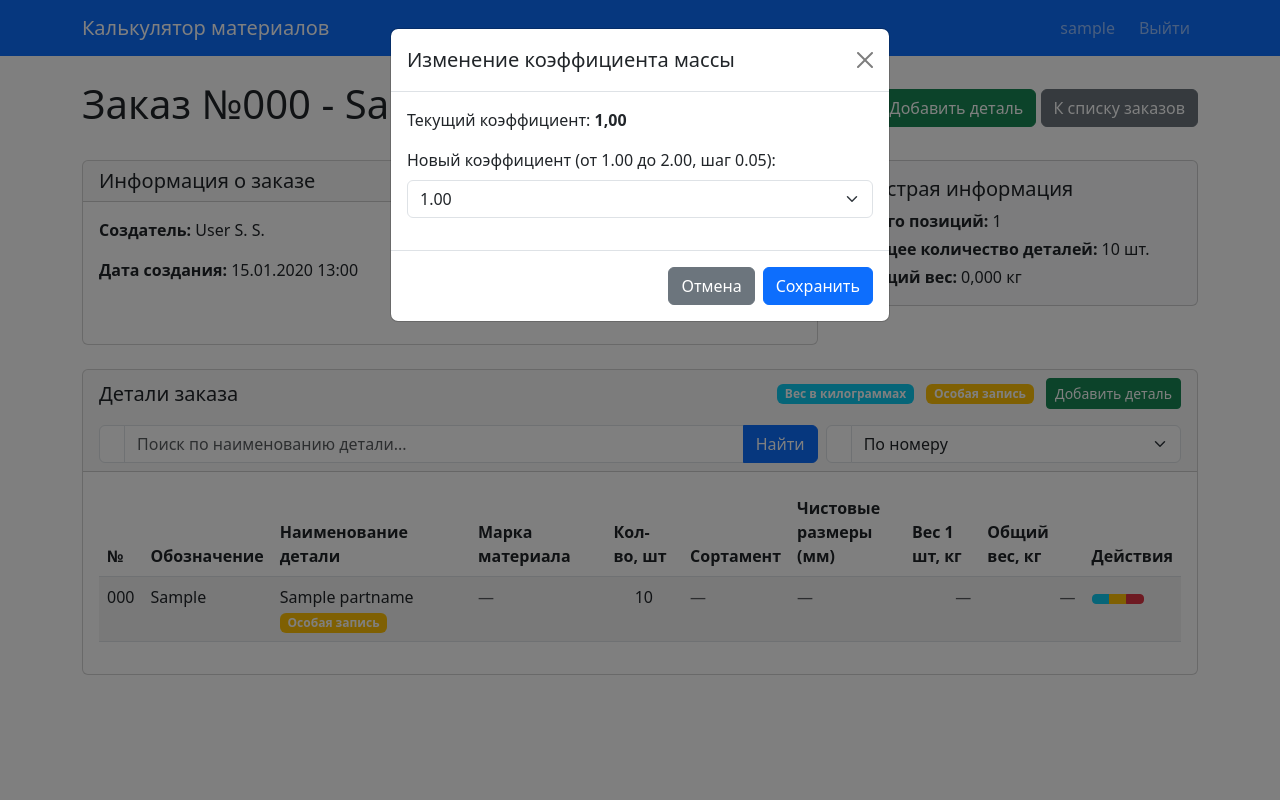
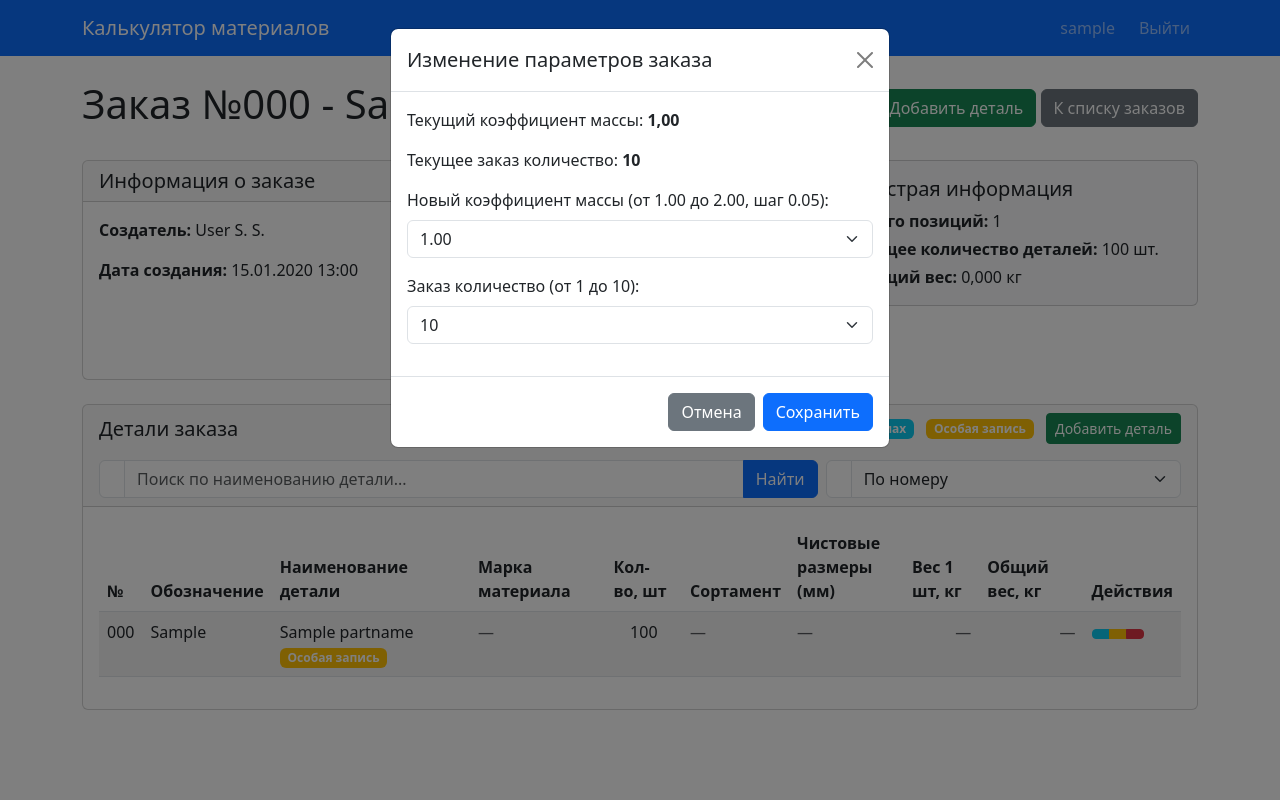
Before and after one commit to k1slee/production_calculator, a Django app: page /orders/1/ in a window 1280 px wide, after a click on "Изменить". Run offline with Django 4.2, Linux system fonts and the light colour scheme; a user stored in the database is signed in; tables that the repository leaves empty hold one stand-in row (values such as "Sample post").

Commit message:
Новое поле Заказ количество

```diff
--- a/calculator/templates/calculator/order_detail.html
+++ b/calculator/templates/calculator/order_detail.html
@@ -68,6 +68,10 @@
                         <div class="d-flex align-items-center">
                             <strong class="me-2">Коэффициент массы:</strong>
                             <span id="current-coefficient" class="badge bg-primary fs-6 me-2">{{ order.coefficient }}</span>
+                        </div>
+                        <div class="d-flex align-items-center mt-2">
+                            <strong class="me-2">Заказ количество:</strong>
+                            <span id="current-order-quantity" class="badge bg-info fs-6 me-2">{{ order.order_quantity }}</span>
                             <button type="button" class="btn btn-sm btn-outline-primary" data-bs-toggle="modal" data-bs-target="#coefficientModal">
                                 <i class="fas fa-edit"></i> Изменить
                             </button>
@@ -84,8 +88,8 @@
             <div class="card-body">
                 <h5 class="card-title">Быстрая информация</h5>
                 <p class="mb-1"><strong>Всего позиций:</strong> {{ items|length }}</p>
-                <p class="mb-1"><strong>Общее количество деталей:</strong> {{ order.total_items_count }} шт.</p>
-                <p class="mb-0"><strong>Общий вес:</strong> {{ order.total_weight|floatformat:3 }} кг</p>
+                <p class="mb-1"><strong>Общее количество деталей:</strong> <span id="total-items-count">{{ order.total_items_count }}</span> шт.</p>
+                <p class="mb-0"><strong>Общий вес:</strong> <span id="total-weight">{{ order.total_weight|floatformat:3 }}</span> кг</p>
             </div>
         </div>
     </div>
@@ -115,20 +119,21 @@
     </div>
 </div>
 
-<!-- Модальное окно для изменения коэффициента -->
+<!-- Модальное окно для изменения коэффициента массы и количества заказов -->
 <div class="modal fade" id="coefficientModal" tabindex="-1" aria-labelledby="coefficientModalLabel" aria-hidden="true">
     <div class="modal-dialog">
         <div class="modal-content">
             <div class="modal-header">
-                <h5 class="modal-title" id="coefficientModalLabel">Изменение коэффициента массы</h5>
+                <h5 class="modal-title" id="coefficientModalLabel">Изменение параметров заказа</h5>
                 <button type="button" class="btn-close" data-bs-dismiss="modal" aria-label="Close"></button>
             </div>
             <form method="post" action="{% url 'update_order_coefficient' order.id %}">
                 {% csrf_token %}
                 <div class="modal-body">
-                    <p>Текущий коэффициент: <strong>{{ order.coefficient|floatformat:2 }}</strong></p>
+                    <p>Текущий коэффициент массы: <strong>{{ order.coefficient|floatformat:2 }}</strong></p>
+                    <p>Текущее заказ количество: <strong>{{ order.order_quantity }}</strong></p>
                     <div class="mb-3">
-                        <label for="id_coefficient" class="form-label">Новый коэффициент (от 1.00 до 2.00, шаг 0.05):</label>
+                        <label for="id_coefficient" class="form-label">Новый коэффициент массы (от 1.00 до 2.00, шаг 0.05):</label>
                         <select name="coefficient" id="id_coefficient" class="form-select">
                             <option value="1.00" {% if order.coefficient|floatformat:2 == "1.00" %}selected{% endif %}>1.00</option>
                             <option value="1.05" {% if order.coefficient|floatformat:2 == "1.05" %}selected{% endif %}>1.05</option>
@@ -151,6 +156,21 @@
                             <option value="1.90" {% if order.coefficient|floatformat:2 == "1.90" %}selected{% endif %}>1.90</option>
                             <option value="1.95" {% if order.coefficient|floatformat:2 == "1.95" %}selected{% endif %}>1.95</option>
                             <option value="2.00" {% if order.coefficient|floatformat:2 == "2.00" %}selected{% endif %}>2.00</option>
+                        </select>
+                    </div>
+                    <div class="mb-3">
+                        <label for="id_order_quantity" class="form-label">Заказ количество (от 1 до 10):</label>
+                        <select name="order_quantity" id="id_order_quantity" class="form-select">
+                            <option value="1" {% if order.order_quantity == 1 %}selected{% endif %}>1</option>
+                            <option value="2" {% if order.order_quantity == 2 %}selected{% endif %}>2</option>
+                            <option value="3" {% if order.order_quantity == 3 %}selected{% endif %}>3</option>
+                            <option value="4" {% if order.order_quantity == 4 %}selected{% endif %}>4</option>
+                            <option value="5" {% if order.order_quantity == 5 %}selected{% endif %}>5</option>
+                            <option value="6" {% if order.order_quantity == 6 %}selected{% endif %}>6</option>
+                            <option value="7" {% if order.order_quantity == 7 %}selected{% endif %}>7</option>
+                            <option value="8" {% if order.order_quantity == 8 %}selected{% endif %}>8</option>
+                            <option value="9" {% if order.order_quantity == 9 %}selected{% endif %}>9</option>
+                            <option value="10" {% if order.order_quantity == 10 %}selected{% endif %}>10</option>
                         </select>
                     </div>
                 </div>
@@ -333,7 +353,7 @@
                                 {{ item.material.name|default:"—" }}
                             {% endif %}
                         </td>
-                        <td class="text-center">{{ item.quantity }}</td>
+                        <td class="text-center">{{ item.quantity|multiply:order.order_quantity }}</td>
                         <td>
                             {% if item.is_special %}
                                 <span class="text-muted">—</span>
@@ -375,7 +395,7 @@
                             {% if item.is_special %}
                                 <span class="text-muted">—</span>
                             {% else %}
-                                <strong>{{ item.total_weight|floatformat:3 }}</strong>
+                                <strong>{{ item.total_weight|multiply:order.order_quantity|floatformat:3 }}</strong>
                             {% endif %}
                         </td>
                         <td>
@@ -422,10 +442,53 @@
 <script>
 document.addEventListener('DOMContentLoaded', function() {
     const coefficientSelect = document.getElementById('id_coefficient');
+    const orderQuantitySelect = document.getElementById('id_order_quantity');
+    const modalForm = document.querySelector('#coefficientModal form');
+
     if (coefficientSelect) {
         coefficientSelect.addEventListener('change', function() {
-            const newCoefficient = this.value;
-            document.getElementById('current-coefficient').textContent = newCoefficient;
+            document.getElementById('current-coefficient').textContent = this.value;
+        });
+    }
+
+    if (orderQuantitySelect) {
+        orderQuantitySelect.addEventListener('change', function() {
+            document.getElementById('current-order-quantity').textContent = this.value;
+        });
+    }
+
+    if (modalForm) {
+        modalForm.addEventListener('submit', function(e) {
+            e.preventDefault();
+
+            const formData = new FormData(this);
+            fetch(this.action, {
+                method: 'POST',
+                body: formData,
+                headers: {
+                    'X-Requested-With': 'XMLHttpRequest'
+                }
+            })
+            .then(response => response.json())
+            .then(data => {
+                if (data.success) {
+                    document.getElementById('current-coefficient').textContent = data.coefficient;
+                    document.getElementById('current-order-quantity').textContent = data.order_quantity;
+                    document.getElementById('total-weight').textContent = data.total_weight;
+                    document.getElementById('total-items-count').textContent = data.total_items_count;
+                    const modalElement = document.getElementById('coefficientModal');
+                    const modal = bootstrap.Modal.getInstance(modalElement);
+                    if (modal) {
+                        modal.hide();
+                    }
+                } else {
+                    alert('Ошибка при сохранении параметров');
+                }
+            })
+            .catch(error => {
+                console.error('Error:', error);
+                alert('Ошибка при сохранении параметров');
+            });
         });
     }
 });
--- a/calculator/templates/calculator/print_grouped_report.html
+++ b/calculator/templates/calculator/print_grouped_report.html
@@ -188,6 +188,11 @@
         <div class="print-title">РАСХОД МАТЕРИАЛА НА ИЗГОТОВЛЕНИЕ:</div>
         <div class="print-subtitle">{{ order.order_name }}</div>
 
+        <!-- Заказ количество -->
+        <div style="margin: 5px 0;">
+            <b>Заказ количество:</b> {{ order.order_quantity }} шт.
+        </div>
+
         <!-- Номер чертежа по центру -->
         {% if order.drawing_number %}
         <div class="drawing-number"><b>{{ order.drawing_number }}</b></div>
--- a/calculator/templatetags/custom_filters.py
+++ b/calculator/templatetags/custom_filters.py
@@ -16,3 +16,11 @@ def format_decimal(value):
         return str(int(value))
     else:
         return f"{value:.2f}".replace('.', ',')
+
+@register.filter
+def multiply(value, arg):
+    """Умножает значение на аргумент"""
+    try:
+        return value * arg
+    except (TypeError, ValueError):
+        return value
--- a/calculator/views.py
+++ b/calculator/views.py
@@ -363,24 +363,26 @@ def print_order_report(request, order_id):
 @login_required
 @transaction.atomic
 def update_order_coefficient(request, order_id):
-    """Обновление коэффициента массы в заказе (любой пользователь может менять)"""
-    # Убираем фильтр по user, любой может менять коэффициент
+    """Обновление коэффициента массы и количества заказов (любой пользователь может менять)"""
+    # Убираем фильтр по user, любой может менять параметры
     order = get_object_or_404(Order, id=order_id)
 
     if request.method == 'POST':
         form = OrderCoefficientForm(request.POST, instance=order)
         if form.is_valid():
             form.save()
-            messages.success(request, f'✅ Коэффициент массы успешно изменен на {order.coefficient}')
+            messages.success(request, f'✅ Параметры успешно изменены: коэффициент массы {order.coefficient}, заказ количество {order.order_quantity}')
 
             if request.headers.get('X-Requested-With') == 'XMLHttpRequest':
                 return JsonResponse({
                     'success': True,
                     'coefficient': str(order.coefficient),
-                    'total_weight': f'{order.total_weight:.3f}'
+                    'order_quantity': str(order.order_quantity),
+                    'total_weight': f'{order.total_weight:.3f}',
+                    'total_items_count': str(order.total_items_count)
                 })
         else:
-            messages.error(request, '❌ Ошибка при изменении коэффициента')
+            messages.error(request, '❌ Ошибка при изменении параметров')
             if request.headers.get('X-Requested-With') == 'XMLHttpRequest':
                 return JsonResponse({'success': False, 'errors': form.errors})
 
@@ -428,8 +430,8 @@ def print_grouped_report(request, order_id):
             }
         if not item.is_special and item.use_iz_prefix:
             grouped_data[key]['use_iz_prefix'] = True
-        grouped_data[key]['total_weight'] += item.total_weight
-        grouped_data[key]['quantity'] += item.quantity
+        grouped_data[key]['total_weight'] += item.total_weight * order.order_quantity
+        grouped_data[key]['quantity'] += item.quantity * order.order_quantity
         grouped_data[key]['items'].append(item)
 
     # Сортируем группы
@@ -530,7 +532,8 @@ def copy_order(request, order_id):
             order_name=new_order_name or original_order.order_name,
             drawing_number=original_order.drawing_number,
             user=request.user,  # Новый заказ создается от имени текущего пользователя
-            coefficient=original_order.coefficient
+            coefficient=original_order.coefficient,
+            order_quantity=original_order.order_quantity
         )
 
         # Копируем все детали
```
Also changed, not shown: calculator/forms.py (+8 -2 lines), calculator/models.py (+11 -10 lines), calculator/templates/calculator/order_list.html (+7 -3 lines), calculator/templates/calculator/print_cutting_task.html (+7 -5 lines), calculator/templates/calculator/print_order_report.html (+13 -2 lines), calculator/migrations/0011_order_order_quantity.py (added).
